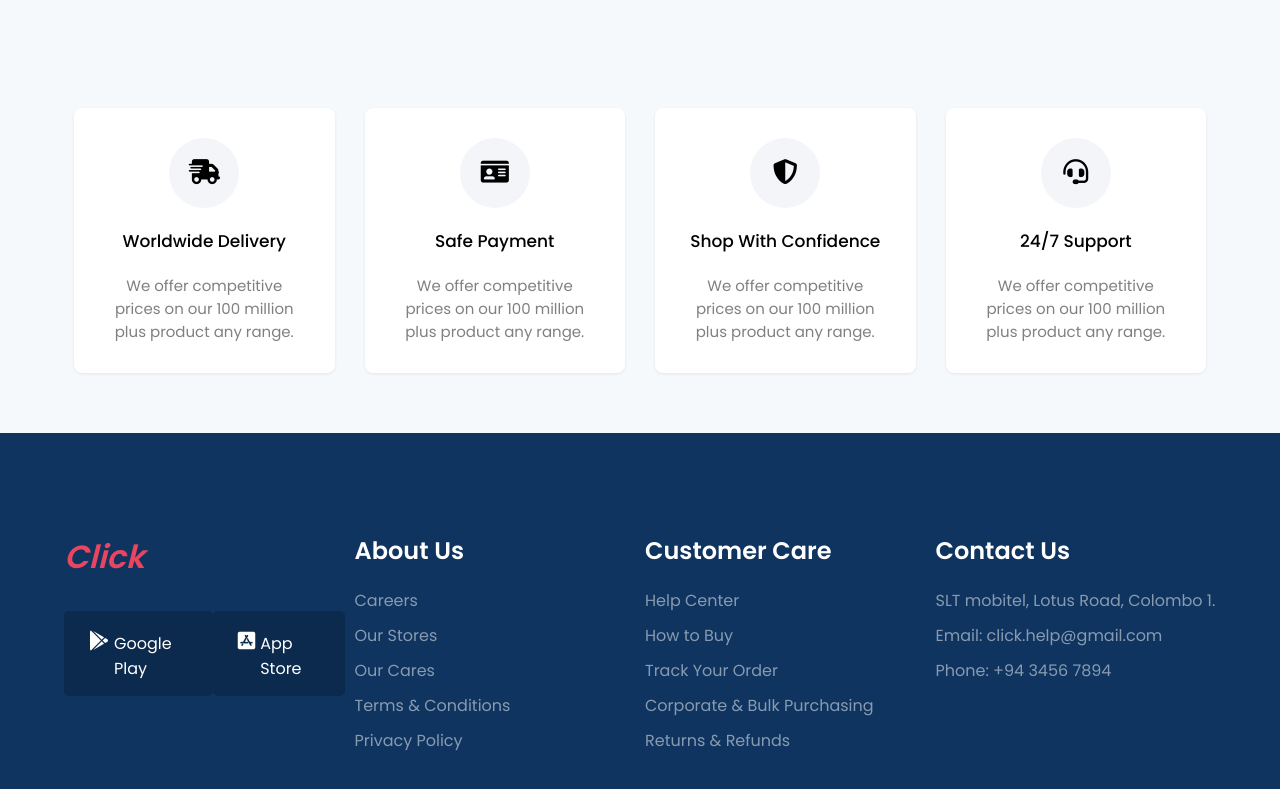
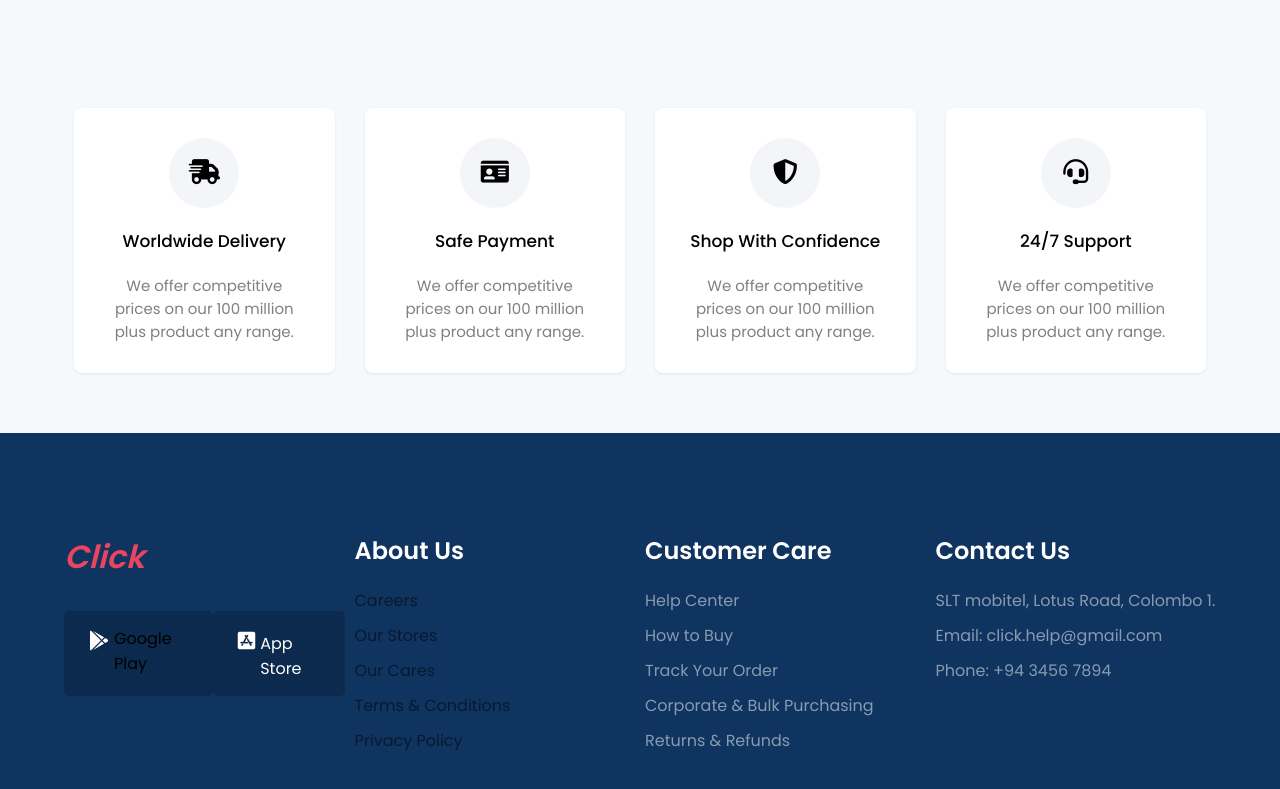
Before and after one commit to whdcharuka/Click-React, a React (Create React App) app: page / in a window 1280 px wide. Shown: the part 4133-4922 px from the top of the page. Built offline with nearby package versions, Linux system fonts and the light colour scheme.

Commit message:
modified

```diff
--- a/src/common/footer/Footer.jsx
+++ b/src/common/footer/Footer.jsx
@@ -1,4 +1,5 @@
 import React from "react"
+import { Link } from "react-router-dom"
 import "./style.css"
 
 const Footer = () => {
@@ -12,7 +13,7 @@ const Footer = () => {
             <div className='icon d_flex'>
               <div className='img d_flex'>
                 <i class='fa-brands fa-google-play'></i>
-                <span>Google Play</span>
+                <Link href="https://play.google.com/store/games"><span>Google Play</span></Link>
               </div>
               <div className='img d_flex'>
                 <i class='fa-brands fa-app-store-ios'></i>
@@ -24,11 +25,11 @@ const Footer = () => {
           <div className='box'>
             <h2>About Us</h2>
             <ul>
-              <li>Careers</li>
-              <li>Our Stores</li>
-              <li>Our Cares</li>
-              <li>Terms & Conditions</li>
-              <li>Privacy Policy</li>
+              <Link to="./Career"><li>Careers</li></Link>
+              <Link to="./Store"><li>Our Stores</li></Link>
+              <Link to="./Care"><li>Our Cares</li></Link>
+              <Link to="./Terms"><li>Terms & Conditions</li></Link>
+              <Link to="./Privacy"><li>Privacy Policy</li></Link>
             </ul>
           </div>
           <div className='box'>
```
